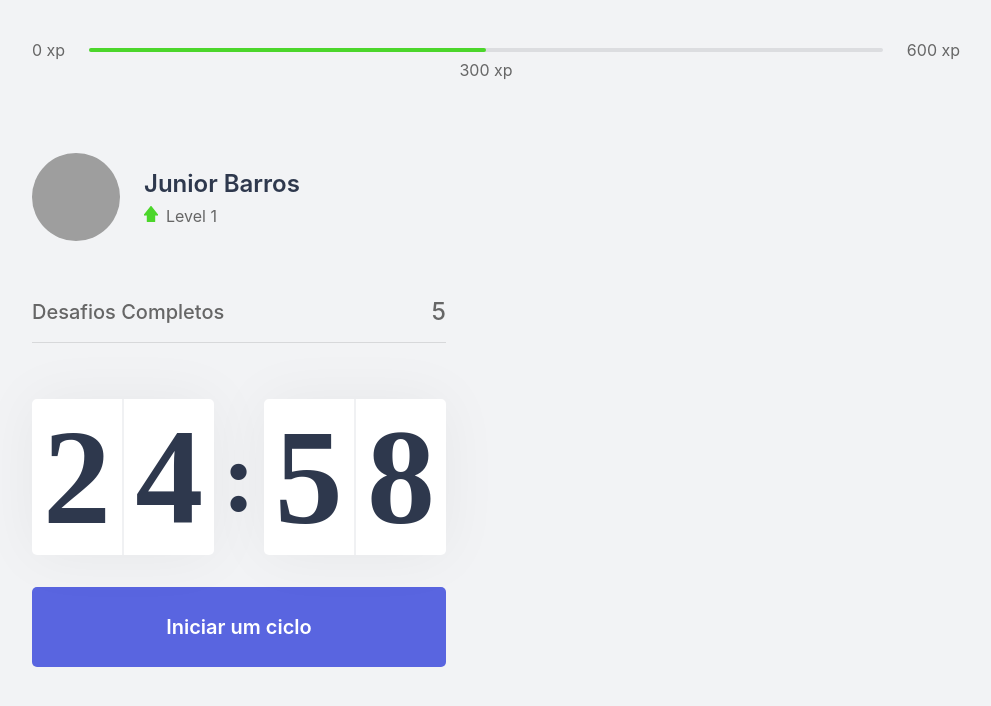
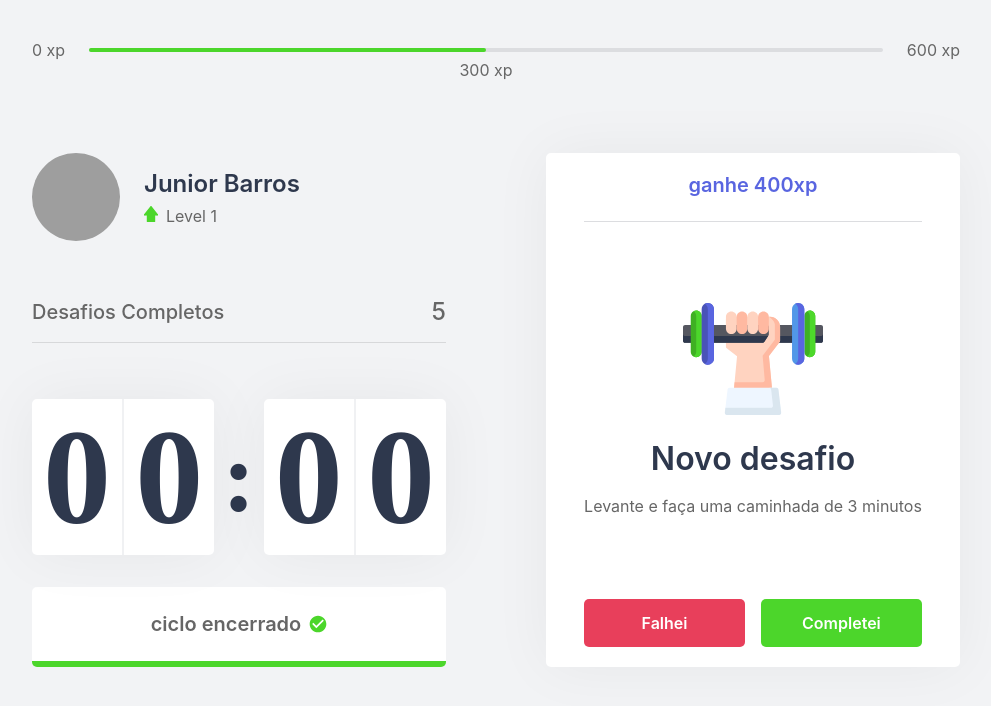
Before and after one commit to Sylvn001/Recon-Training, a Next.js app in the folder recon-training/: page / in a window 1280 px wide. Both pictures are taken after a click on the button "Iniciar um ciclo". Shown: the top 706 px of the page, without its empty margins (144-1135 px from the left). Built offline with nearby package versions, Linux system fonts and the light colour scheme; grey boxes are pictures that could not be loaded.

Commit message:
New components included and time function implemented

```diff
--- /dev/null
+++ b/recon-training/src/components/ChallengeBox.tsx
@@ -0,0 +1,38 @@
+import styles from '../css/components/ChallengeBox.module.css'
+
+export default function ChallengeBox(){
+  const hasActiveChallenge = true;
+
+  return(
+    <div className={styles.challengeBoxContainer}>
+      {hasActiveChallenge ? (
+        <div className={styles.challengeActive}>
+          <header>ganhe 400xp</header>
+
+          <main>
+              <img src="icons/body.svg"/>
+              <strong>Novo desafio</strong>
+              <p>Levante e faça uma caminhada de 3 minutos</p>
+          </main>
+
+          <footer>
+            <button type="button" className={styles.challengeFailedButton}>
+              Falhei
+              </button>
+            <button type="button" className={styles.challengeSuccededButton}>
+              Completei
+            </button>
+          </footer>
+        </div>
+      ) : (
+        <div className={styles.challengeNotActive}>
+          <strong>Finalize um ciclo para receber um desafio</strong>
+          <p>
+            <img src="icons/level-up.svg" alt="Level Up"/>
+              Avance de level completando desafios.
+          </p>
+        </div>
+      )}
+    </div>
+  )
+}
--- a/recon-training/src/components/Countdown.tsx
+++ b/recon-training/src/components/Countdown.tsx
@@ -3,8 +3,12 @@ import styles from '../css/components/Countdown.module.css'
 
 export function Countdown(){
 
-  const [time, setTime] = useState(25 * 60);
-  const [active, setActive] = useState(false)
+  let countdownTimeout: NodeJS.Timeout;
+
+  const [hasFinished, setHasFinished] = useState(false);
+
+  const [time, setTime] = useState(1 * 2);
+  const [isActive, setIsActive] = useState(false)
 
   const minutes = Math.floor(time / 60);
   const seconds = time % 60;
@@ -13,16 +17,25 @@ export function Countdown(){
   const [secondLeft, secondRight] = String(seconds).padStart(2, '0').split('')
 
   function startCountdown(){
-    setActive(true);
+    setIsActive(true);
+  }
+
+  function resetCountdown(){
+    setIsActive(false)
+    clearTimeout(countdownTimeout)
   }
 
   useEffect(() => {
-    if(active && time > 0){
-      setTimeout(() => {
-        setTime(time-1);
+    if(isActive && time > 0){
+      countdownTimeout = setTimeout(() => {
+        setTime(time-1)
       }, 1000)
+    }else if(isActive && time == 0){
+      console.log("finalizado")
+      setHasFinished(true)
+      setIsActive(false)
     }
-  } , [active, time] )
+  } , [isActive, time] )
 
   return(
     <div>
@@ -38,9 +51,32 @@ export function Countdown(){
         </div>
       </div>
 
-      <button onClick={startCountdown} type="button" className={styles.countdownButton}>
-        Iniciar um ciclo
-      </button>
+      {hasFinished ? (
+        <button
+          disabled
+          className={`${styles.countdownButton}`}
+          >
+          ciclo encerrado
+          <span className={styles.cicleIcon}>
+            <img src="icons/win.svg"/>
+          </span>
+        </button>
+      ): (
+          <>
+            {isActive ? (
+              <button onClick={resetCountdown} type="button" className={`${styles.countdownButton} ${styles.countdownButtonActive}`}>
+                Abandonar ciclo
+              </button>
+            ): (
+              <button onClick={startCountdown} type="button" className={styles.countdownButton}>
+              Iniciar um ciclo
+              </button>
+            )}
+          </>
+      )}
+
+
+
 
     </div>
   )
--- /dev/null
+++ b/recon-training/src/css/components/ChallengeBox.module.css
@@ -0,0 +1,106 @@
+.challengeBoxContainer{
+  height: 100%;
+  background: var(--white);
+  border-radius: 5px;
+  box-shadow: 0 0 60px rgba(0,0,0,0.05);
+  padding: 1.25rem 2rem;
+  display: flex;
+  flex-direction: column;
+  align-items: center;
+  justify-content: center;
+
+  text-align: center;
+}
+
+.challengeNotActive{
+  display: flex;
+  flex-direction: column;
+  align-items: center;
+}
+
+.challengeNotActive strong {
+  font-size: 1.5rem;
+  font-weight: 500;
+  line-height: 1.4;
+}
+
+.challengeNotActive p{
+  display: flex;
+  flex-direction: column;
+  align-items: center;
+  line-height: 1.4;
+  max-width: 70%;
+  margin-top: 3rem;
+}
+
+.challengeNotActive p img{
+  margin-bottom: 1rem;
+}
+
+.challengeActive{
+  height: 100%;
+  display: flex;
+  flex-direction: column;
+
+}
+
+.challengeActive header{
+  color: var(--blue);
+  font-weight: 600;
+  font-size: 1.25rem;
+  padding: 0 2rem 1.5rem;
+  border-bottom: 1px solid var(--gray-line);
+}
+
+.challengeActive main{
+  flex: 1;
+  display: flex;
+  flex-direction: column;
+  align-items: center;
+  justify-content:center;
+}
+
+.challengeActive main strong {
+  font-size: 2rem;
+  font-weight: 600;
+  color: var(--title);
+  margin: 1.5rem 0 1rem;
+}
+
+.challengeActive main p {
+  line-height: 1.5;
+}
+
+.challengeActive footer{
+  display: grid;
+  grid-template-columns: 1fr 1fr;
+  gap: 1rem;
+}
+
+.challengeActive footer button{
+  height: 3rem;
+
+  display: flex;
+  align-items: center;
+  justify-content: center;
+  border: 0;
+  border-radius: 5px;
+  color: var(--white);
+  font-size: 1rem;
+  font-weight: 600;
+
+  transition: filter 0.02s;
+
+}
+
+.challengeActive footer button.challengeFailedButton{
+  background: var(--red);
+}
+
+.challengeActive footer button.challengeSuccededButton{
+  background: var(--green);
+}
+
+.challengedActive footer button:hover{
+  filter: brightness(0.9);
+}
--- a/recon-training/src/css/components/Countdown.module.css
+++ b/recon-training/src/css/components/Countdown.module.css
@@ -55,6 +55,30 @@
 
   transition: background-color 0.2s;
 }
-.countdownButton:hover{
+
+.countdownButton:not(:disabled):hover{
   background: var(--blue-dark);
 }
+
+.countdownButtonActive{
+  background-color: var(--white);
+  color: var(--title);
+}
+
+.countdownButtonActive:not(:disabled):hover{
+  background: var(--red);
+  color: var(--white);
+}
+
+.countdownButton:disabled{
+  background-color: var(--white);
+  color: var(--text);
+  cursor: not-allowed;
+  border-bottom: 0.4rem solid var(--green);
+}
+
+.countdownButton:disabled span > img{
+  display: flex;
+  align-items: center;
+  margin-left: 0.5rem;
+}
--- a/recon-training/src/pages/index.tsx
+++ b/recon-training/src/pages/index.tsx
@@ -1,12 +1,14 @@
+import Head from 'next/head';
+
 import React from 'react';
 import { CompletedChallenges } from '../components/CompletedChallenges';
 import { Countdown } from '../components/Countdown';
 import {ExperienceBar} from '../components/ExperienceBar'
 import { Profile } from '../components/Profile'
+import ChallengeBox from '../components/ChallengeBox';
 
 import styles from '../css/pages/Home.module.css';
 
-import Head from 'next/head';
 
 
 export default function Home() {
@@ -25,7 +27,7 @@ export default function Home() {
           <Countdown/>
         </div>
         <div>
-
+          <ChallengeBox/>
         </div>
       </section>
     </div>
```
Also changed, not shown: recon-training/public/icons/win.svg (added).
